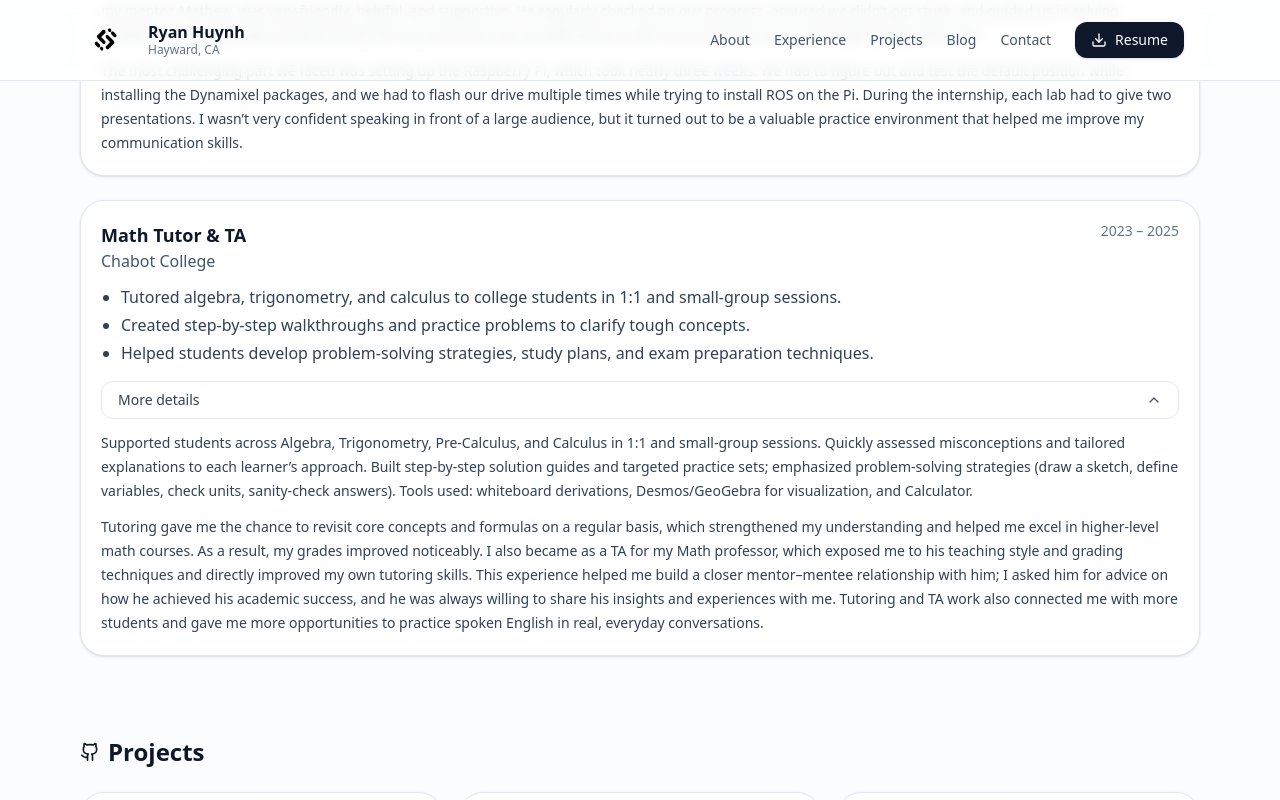
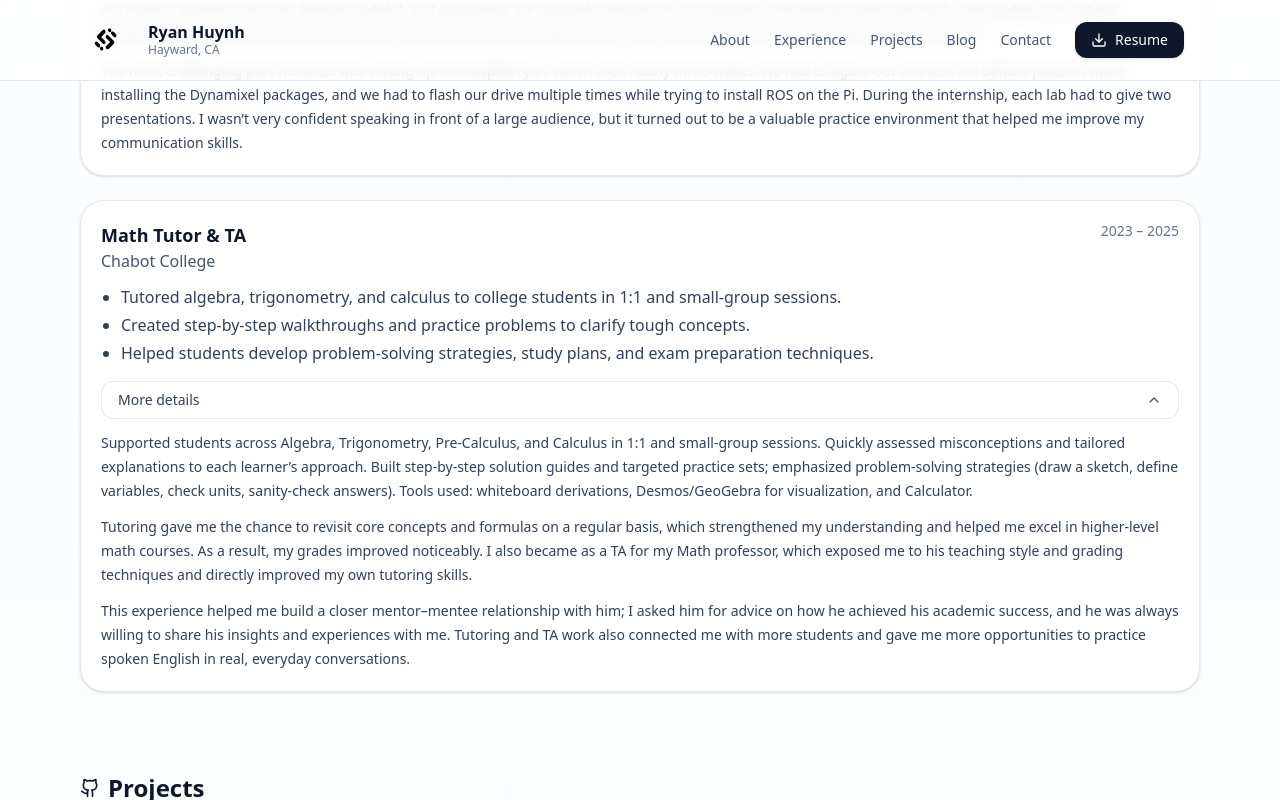
Before and after one commit to ryanhuynh02/ryan-portfolio, a Next.js app: page / in a window 1280 px wide. Both pictures are taken after a click on the button "More details". Shown: the part 1814-2614 px from the top of the page. Built offline with nearby package versions, Linux system fonts and the light colour scheme.

Commit message:
add space

```diff
--- a/src/app/page.tsx
+++ b/src/app/page.tsx
@@ -287,7 +287,10 @@ function ExperienceMoreTutor() {
             which strengthened my understanding and helped me excel in higher-level math courses.
             As a result, my grades improved noticeably. I also became as a TA for my Math
             professor, which exposed me to his teaching style and grading techniques and directly
-            improved my own tutoring skills. This experience helped me build a closer mentor–mentee
+            improved my own tutoring skills.
+          </p>
+          <p>
+            This experience helped me build a closer mentor–mentee
             relationship with him; I asked him for advice on how he achieved  his academic success,
             and he was always willing to share his insights and experiences with me.
             Tutoring and TA work also connected me with more
```
